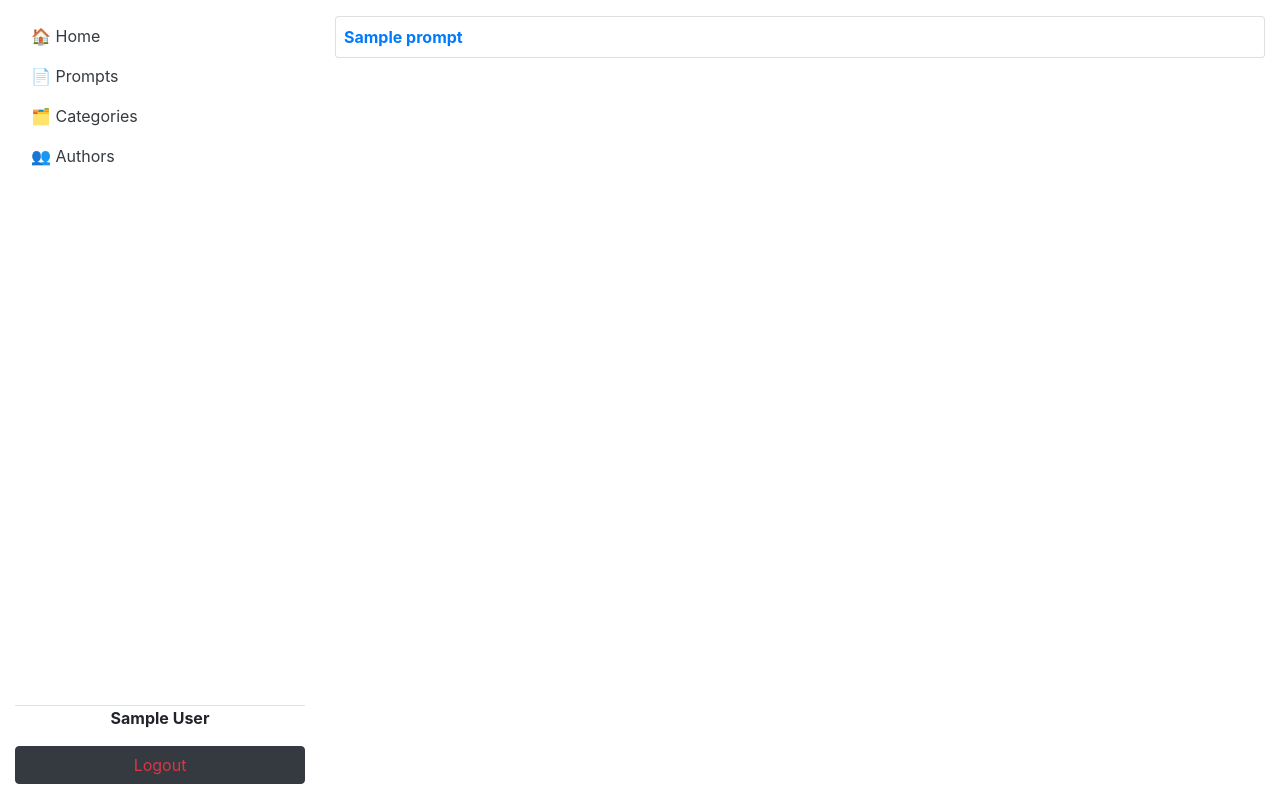
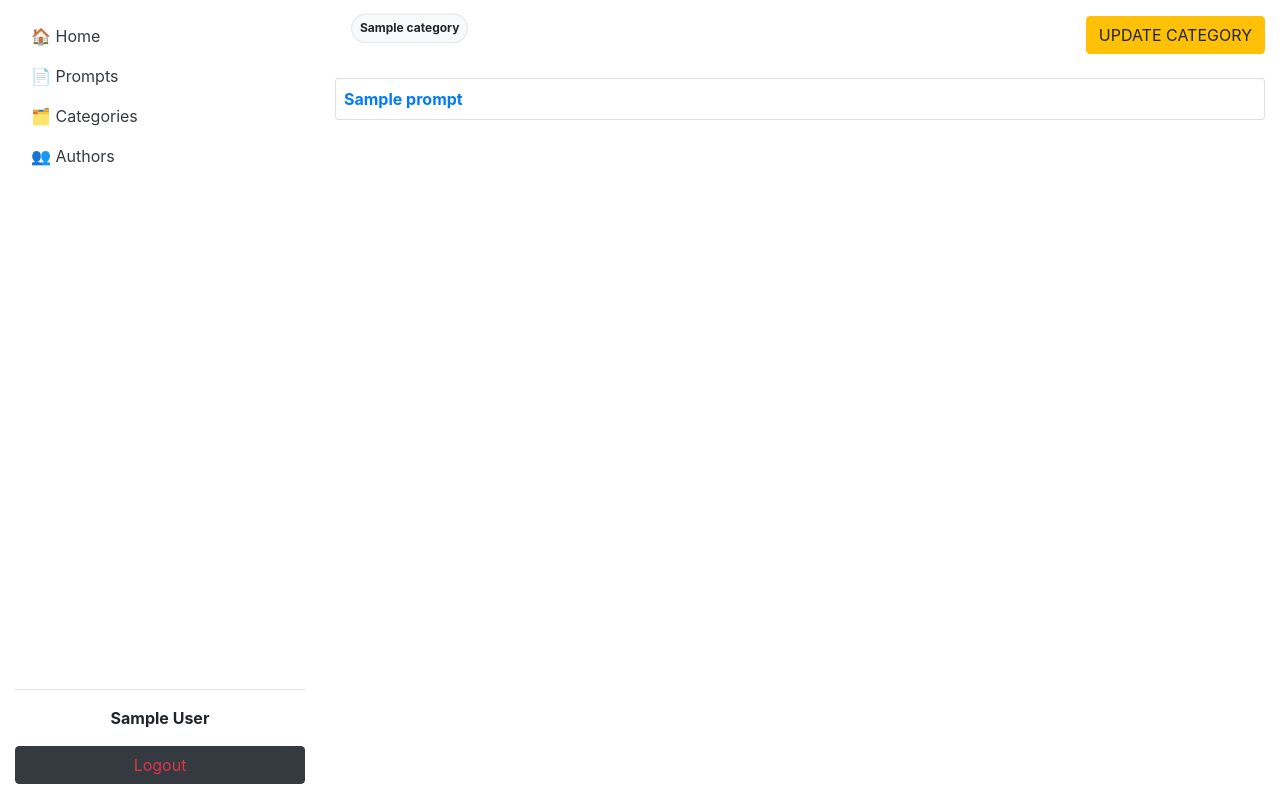
Before and after one commit to AntoniTS999/PromptHub, a Django app: page /categories/1 in a window 1280 px wide. Run offline with Django 5.2, Linux system fonts and the light colour scheme; a user stored in the database is signed in; tables that the repository leaves empty hold one stand-in row (values such as "Sample post").

Commit message:
Update view added to Category

```diff
--- a/prompts/urls.py
+++ b/prompts/urls.py
@@ -5,7 +5,8 @@ from prompts.views import (index, PromptListView,
                            AuthorDetailView,
                            CategoryListView,
                            CategoryDetailView,
-                           CategoryCreateView
+                           CategoryCreateView,
+                           CategoryUpdateView,
                            )
 
 
@@ -21,6 +22,7 @@ urlpatterns = [
     path("categories/", CategoryListView.as_view(), name="category-list"),
     path("categories/<int:pk>", CategoryDetailView.as_view(), name="category-detail"),
     path("categories/create/", CategoryCreateView.as_view(), name="category-create"),
+    path("categories/<int:pk>/update/", CategoryUpdateView.as_view(), name="category-update"),
 ]
 
 app_name = "prompts"
--- a/prompts/views.py
+++ b/prompts/views.py
@@ -3,7 +3,7 @@ from django.http import HttpRequest, HttpResponse
 from django.shortcuts import render
 from django.urls import reverse_lazy
 
-from prompts.forms import SearchPromptForm, SearchAuthorForm, SearchCategoryForm
+from prompts.forms import SearchPromptForm, SearchAuthorForm, SearchCategoryForm, CategoryForm
 from prompts.models import Prompt, Author, Category
 from django.views import generic
 from django.db.models.functions import Round
@@ -107,6 +107,13 @@ class CategoryDetailView(generic.DetailView):
 
 class CategoryCreateView(LoginRequiredMixin,generic.CreateView):
     model = Category
-    fields = ("name",)
+    form_class = CategoryForm
     success_url = reverse_lazy("prompts:category-list")
     template_name = "prompts/category_form.html"
+
+class CategoryUpdateView(LoginRequiredMixin,generic.UpdateView):
+    model = Category
+    fields = ("name",)
+
+    def get_success_url(self):
+        return reverse_lazy("prompts:category-detail", kwargs={"pk": self.object.pk})
--- a/templates/includes/sidebar.html
+++ b/templates/includes/sidebar.html
@@ -1,5 +1,5 @@
 {% block sidebar %}
-<div class="d-flex flex-column pt-3" style="min-height: 100vh;">
+<div class="d-flex flex-column pt-3" style="min-height: 100vh; position: sticky; top: 0;">
   <ul class="nav flex-column">
     <li class="nav-item">
       <a href="{% url 'prompts:index' %}" class="nav-link text-dark">🏠 Home</a>
@@ -15,7 +15,7 @@
     </li>
   </ul>
 
-  <div class="mt-auto border-top pb-3">
+  <div class="mt-auto pt-3 border-top pb-3">
     {% if user.is_authenticated %}
       <p class="px-3 font-weight-bold text-center">{{ user }}</p>
       <form action="{% url 'logout' %}" method="post">
--- a/templates/prompts/category_detail.html
+++ b/templates/prompts/category_detail.html
@@ -1,6 +1,12 @@
 {% extends 'base.html' %}
 
 {% block content %}
+  <h1 class="badge badge-pill badge-light border float-badge m-3 p-2">{{ category }}
+
+  </h1>
+  {% if user.is_authenticated and user.is_superuser %}
+    <a style="float: right" class="btn btn-warning mt-3" href="{% url 'prompts:category-update' pk=category.id %}">UPDATE CATEGORY</a>
+  {% endif %}
   {% if category.prompts.all %}
   {% for prompt in category.prompts.all %}
   <ul class="list-group">
--- a/templates/prompts/category_form.html
+++ b/templates/prompts/category_form.html
@@ -2,10 +2,10 @@
 {% load crispy_forms_filters %}
 
 {% block content %}
-  <h1>Create category</h1>
+  <h1>{{ object|yesno:"Update,Create" }} category</h1>
   <form action="" method="post" novalidate>
   {% csrf_token %}
   {{ form|crispy }}
-    <input type="submit" value="Create">
+    <input type="submit" value="Submit">
   </form>
 {% endblock %}
--- a/templates/prompts/prompt_detail.html
+++ b/templates/prompts/prompt_detail.html
@@ -16,10 +16,10 @@
 
   <h4>Comment{{ counted|pluralize }}: {{ counted }}</h4>
 
-  <div class="container shadow p-3 mb-5 bg-white rounded">
+
   {% if prompt.comments.all %}
   {% for comment in prompt.comments.all %}
-
+  <div class="container shadow p-3 mb-5 bg-white rounded">
     <p>{{ comment.user }}: {{ comment.created_at }}}</p>
     <br>
     {{ comment.content }}
```
Also changed, not shown: prompts/forms.py (+13 -0 lines).
